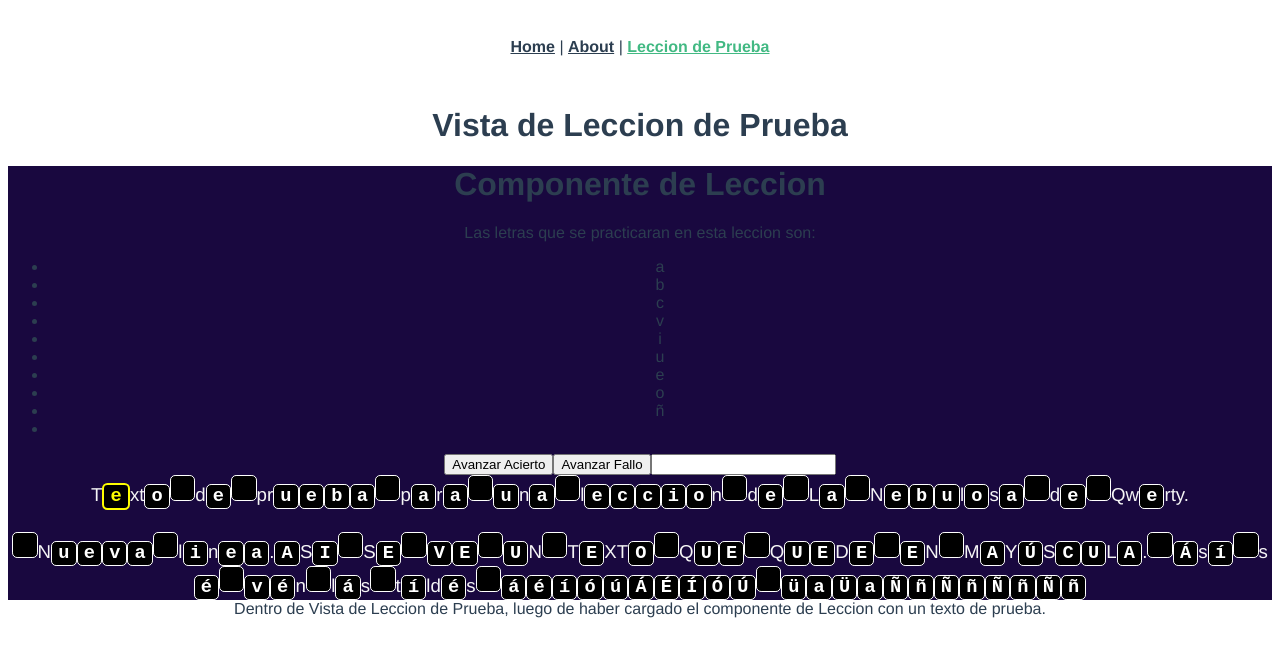
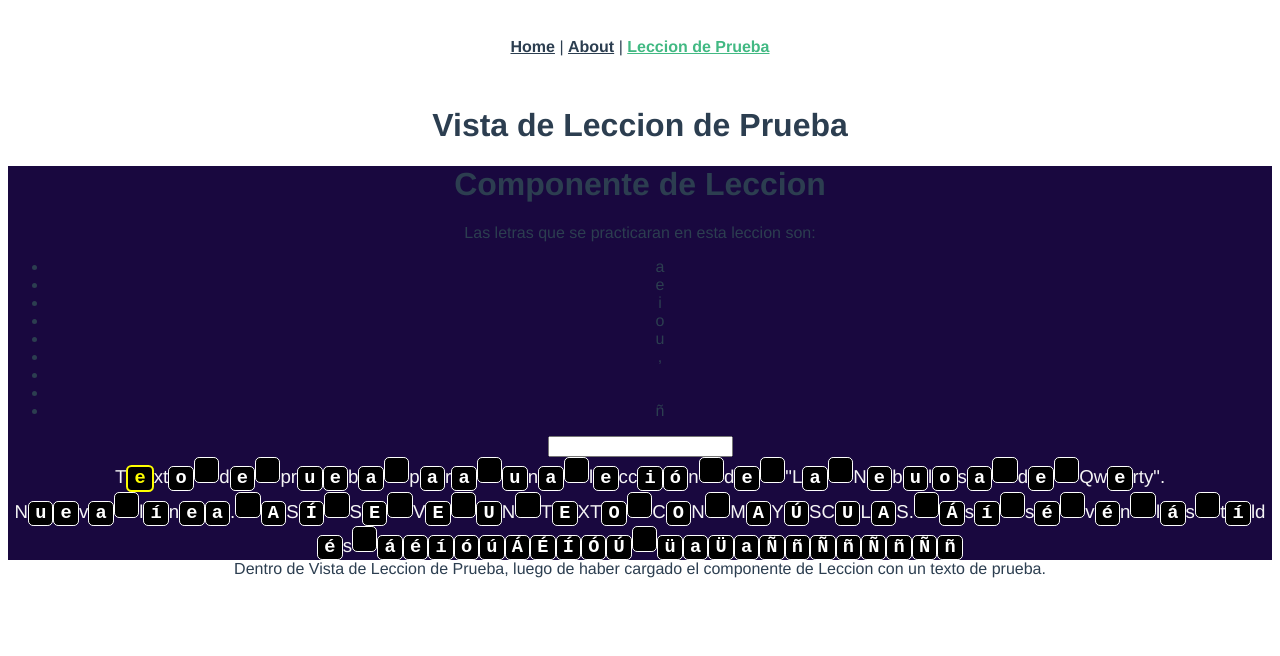
Before and after one commit to DWG8P11/mecano-4a-fe, a Vue app: page /prueba-leccion in a window 1280 px wide. Shown: the top 656 px of the page. Built offline with nearby package versions, Linux system fonts and the light colour scheme.

Commit message:
Agregadas todas las letras del teclado en español a las teclas por defecto

```diff
--- a/src/components/CompLeccion.vue
+++ b/src/components/CompLeccion.vue
@@ -21,8 +21,6 @@
         </li>
     </ul>
 
-    <button v-on:click="avanzarAnimacionTextoUno(true)">Avanzar Acierto</button>
-    <button v-on:click="avanzarAnimacionTextoUno(false)">Avanzar Fallo</button>
     <input v-on:keypress="teclaPresionada($event)" v-on:keydown.backspace="borrarPresionada($event)">
 
     <div id="texto-leccion">
@@ -44,7 +42,7 @@ export default {
 
         letras: {
             type: Array,
-            default: ['a', 's', 'D', 'f', 'g', 'ñ', 'l', 'k', 'j', 'h']
+            default: ['a', 's', 'd', 'f', 'g', 'h', 'j', 'k', 'l', 'ñ', 'q', 'w', 'e', 'r', 't', 'y', 'u', 'i', 'o', 'p', 'z', 'x', 'c', 'v', 'b', 'n', 'm', ',', '.', ';', ':', ,'¿', '?', '¡', '!', '"', "'", '\n', ' ', '1', '2', '3', '4', '5', '6', '7', '8', '9', '0', '#', '$', '%', '&', '/', '(', ')', '=', '+', '*', '[', ']', '{', '}', '-', '_', '°', '|', '¬', '\\', '`', '~', '^', '@'],
         }
     },
 
@@ -163,10 +161,6 @@ export default {
             resultado += `>${letra}</span>`;
 
             return resultado;
-        },
-
-        actualizarPuntaje: function(fueAcierto) {
-
         },
 
         empezarLeccion: function() {
--- a/src/views/ViewLeccionPrueba.vue
+++ b/src/views/ViewLeccionPrueba.vue
@@ -1,7 +1,7 @@
 <template>
     <h1> Vista de Leccion de Prueba </h1>
 
-    <CompLeccion :texto="textoDePrueba" :letras="['a', 'b', 'c', 'v', 'i', 'u', 'e', 'o', 'ñ', ' ']"/>
+    <CompLeccion :texto="textoDePrueba" :letras="['a', 'e', 'i', 'o', 'u', ',', ' ', '\n', 'ñ']"/>
     Dentro de Vista de Leccion de Prueba, luego de haber cargado el componente de Leccion con un texto de prueba.
 </template>
 
@@ -17,10 +17,10 @@ export default {
 
     data: function() {
         return {
-            textoDePrueba: "Texto de prueba para una leccion de La Nebulosa de Qwerty.\n\n Nueva linea.\
-ASI SE VE UN TEXTO QUE QUEDE EN MAYÚSCULA. \
+            textoDePrueba: 'Texto de prueba para una lección de "La Nebulosa de Qwerty".\nNueva línea. \
+ASÍ SE VE UN TEXTO CON MAYÚSCULAS. \
 Ásí sé vén lás tíldés áéíóúÁÉÍÓÚ üaÜa\
-ÑñÑñÑñÑñ"
+ÑñÑñÑñÑñ'
         }
     }
 }
```
